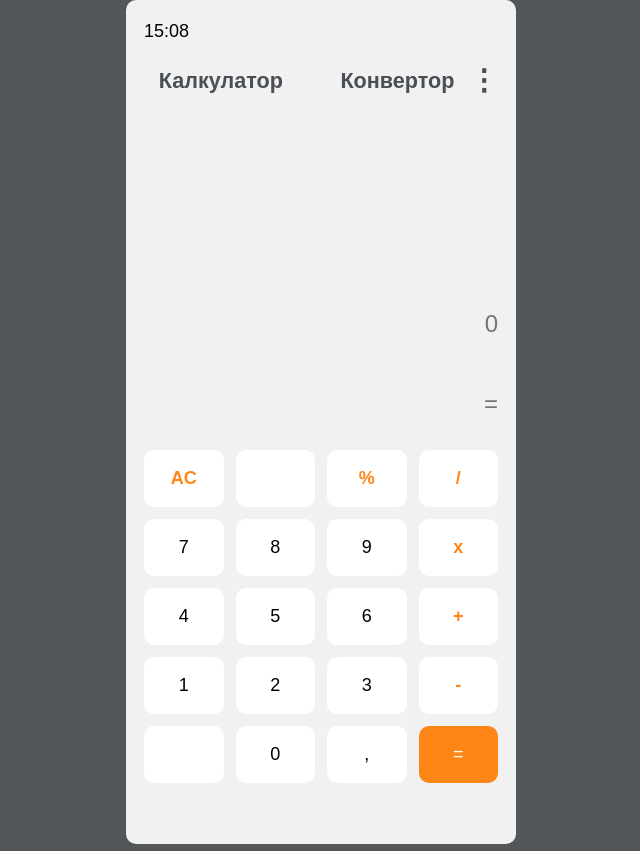
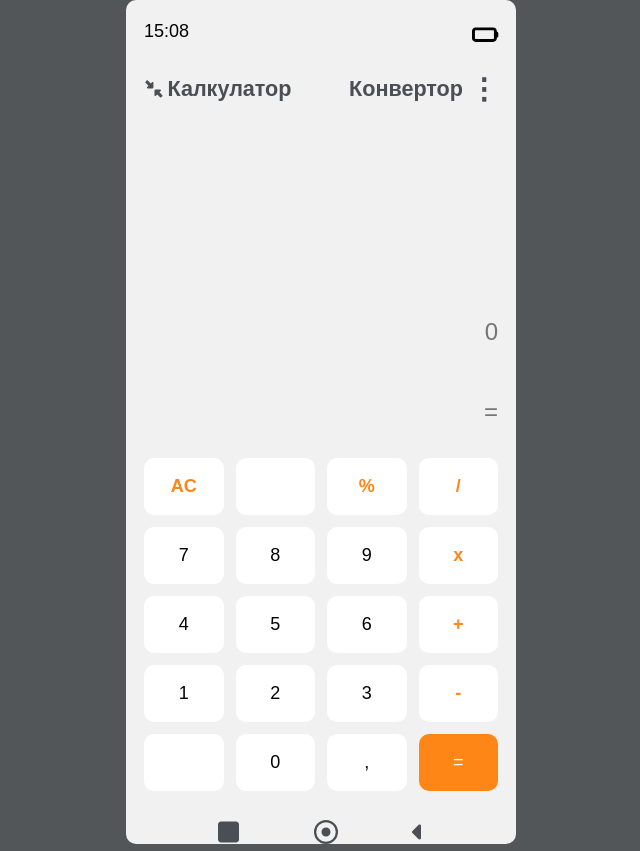
Before and after one commit to ZlatinZlatinov/Reactive-Calculator, a React (Vite) app in the folder client/: page / in a window 1280 px wide. Shown: the whole page, without its empty margins (319-959 px from the left). Built offline with nearby package versions, Linux system fonts and the light colour scheme.

Commit message:
Added font-awesome icons

```diff
--- a/client/src/components/MainNav.jsx
+++ b/client/src/components/MainNav.jsx
@@ -1,7 +1,10 @@
+import { FontAwesomeIcon } from '@fortawesome/react-fontawesome'
+import { faDownLeftAndUpRightToCenter } from "@fortawesome/free-solid-svg-icons"
+
 export default function MainNav() {
     return (
         <section className="nav">
-            <p className="arrows"><i className="fa-solid fa-down-left-and-up-right-to-center"></i></p>
+            <p className="arrows"><FontAwesomeIcon icon={faDownLeftAndUpRightToCenter} /></p>
 
             <ul className="nav-links">
                 <li><a href="#">Калкулатор</a></li>
--- a/client/src/components/MenuButtons.jsx
+++ b/client/src/components/MenuButtons.jsx
@@ -1,9 +1,13 @@
+import { FontAwesomeIcon } from '@fortawesome/react-fontawesome'
+import { faSquare, faCaretLeft } from "@fortawesome/free-solid-svg-icons"
+import { faCircleDot } from "@fortawesome/free-regular-svg-icons"
+
 export default function MenuButoons() {
     return (
         <section className="menu-buttons">
-            <p><i className="fa-solid fa-square"></i></p>
-            <p><i className="fa-regular fa-circle-dot"></i></p>
-            <p><i className="fa-solid fa-caret-left"></i></p>
+            <p><FontAwesomeIcon icon={faSquare} /></p>
+            <p><FontAwesomeIcon icon={faCircleDot} /></p>
+            <p><FontAwesomeIcon icon={faCaretLeft} /></p>
         </section>
     );
 }
--- a/client/src/components/TimeAndBattery.jsx
+++ b/client/src/components/TimeAndBattery.jsx
@@ -1,8 +1,11 @@
+import { FontAwesomeIcon } from '@fortawesome/react-fontawesome'
+import { faBatteryEmpty } from "@fortawesome/free-solid-svg-icons"
+
 export default function TimeAndBattery () {
     return (
         <section className="time">
             <p className="clock"><span>15:08</span></p>
-            <p className="battery"><i className="fa-solid fa-battery-empty"></i></p>
+            <p className="battery"><FontAwesomeIcon icon={faBatteryEmpty} /></p>
         </section>
     );
 }
```
